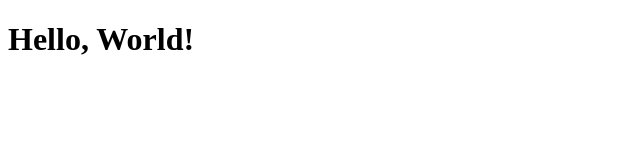
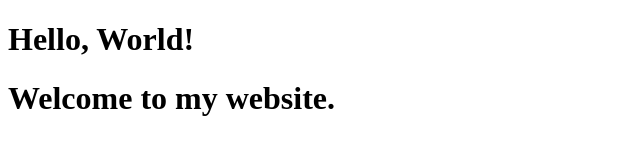
Before and after one commit to samrakshyasharma/samrakshya, a plain HTML site: page index.html in a window 1280 px wide. Shown: the whole page, without its empty margins (0-640 px from the left). Drawn offline with Linux system fonts and the light colour scheme.

Commit message:
second commit

```diff
--- a/index.html
+++ b/index.html
@@ -7,5 +7,6 @@
 </head>
 <body>
     <h1>Hello, World!</h1>
+    <h1>Welcome to my website.</h1>
 </body>
 </html>
```
